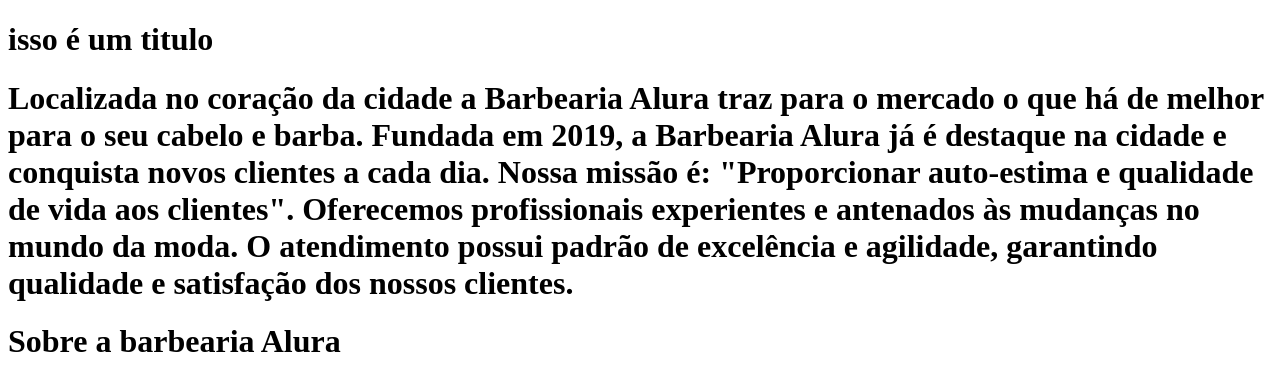
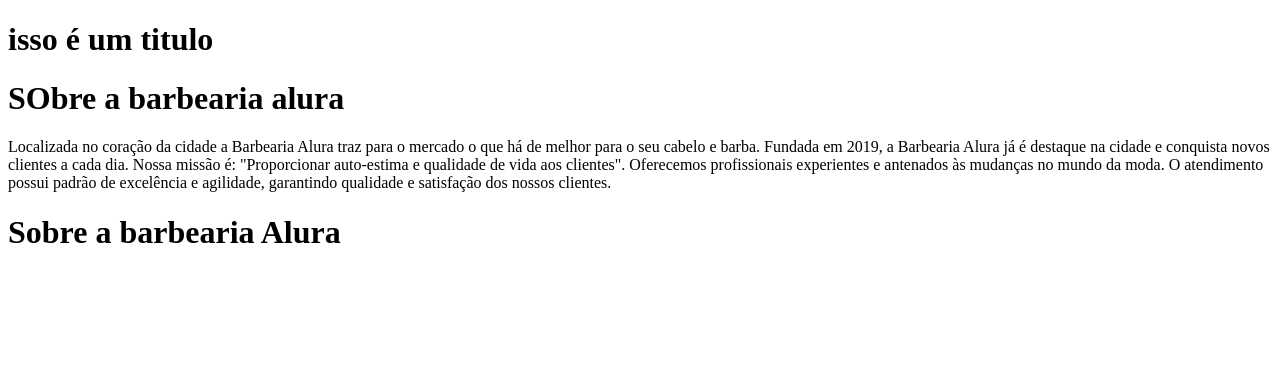
Before and after one commit to RebekaMoraes/barbeariaalura, a plain HTML site: page index.html in a window 1280 px wide. Drawn offline with Linux system fonts and the light colour scheme.

Commit message:
barbearia

```diff
--- a/index.html
+++ b/index.html
@@ -7,7 +7,9 @@
 </head>
 <body>
     <h1> isso é um titulo <h1>
-        Localizada no coração da cidade a Barbearia Alura traz para o mercado o que há de melhor para o seu cabelo e barba. Fundada em 2019, a Barbearia Alura já é destaque na cidade e conquista novos clientes a cada dia.
+        <h1> SObre a barbearia alura </h1>
+        Localizada no coração da cidade a Barbearia Alura
+         traz para o mercado o que há de melhor para o seu cabelo e barba. Fundada em 2019, a Barbearia Alura já é destaque na cidade e conquista novos clientes a cada dia.
 
         Nossa missão é: "Proporcionar auto-estima e qualidade de vida aos clientes".
 
```
